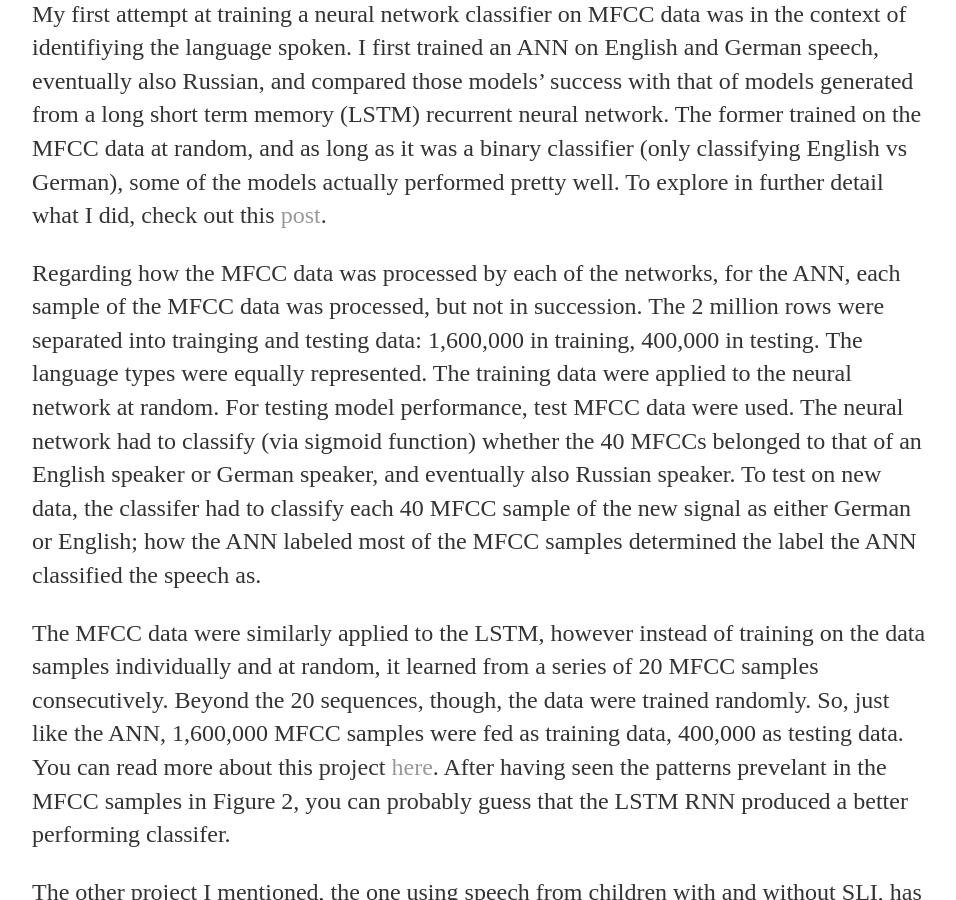
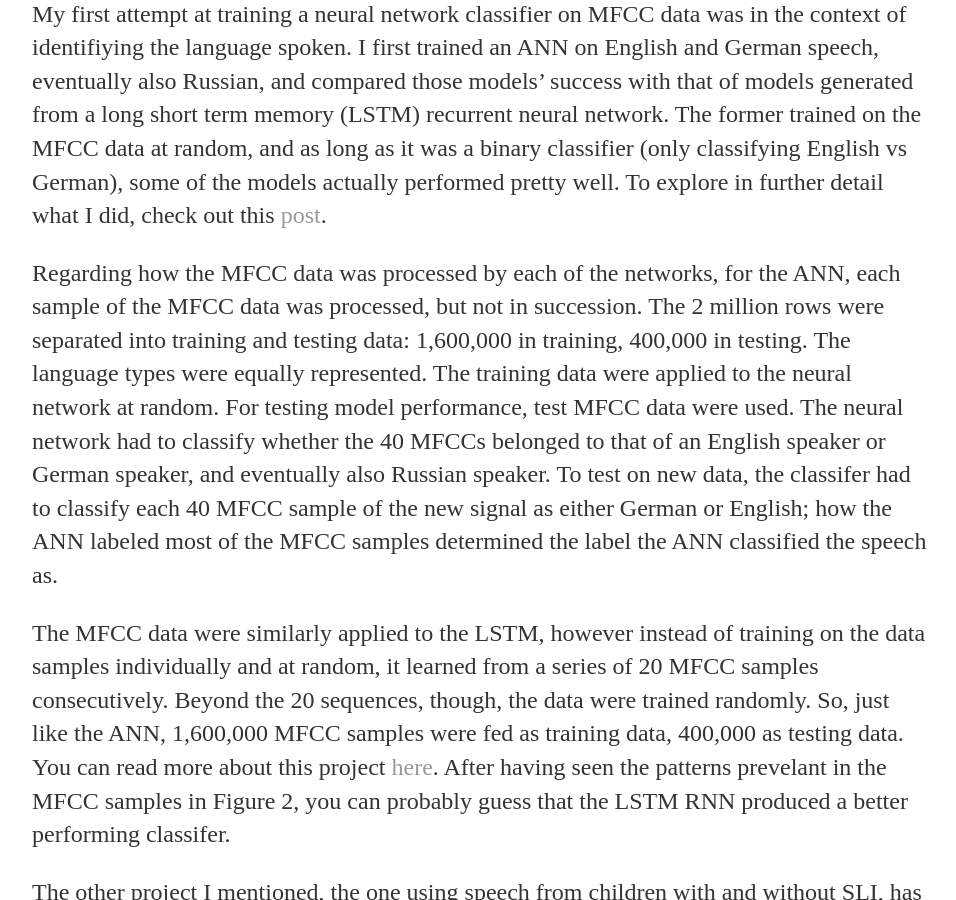
Before and after one commit to a-n-rose/a-n-rose.github.io, a Jekyll site: the page built from _posts/2018-09-09-MFCC-extraction-prep-speech-4-deep-learning.md, in a window 1280 px wide and 900 px high, scrolled down 7411 px. Shown: the whole window, without its empty margins (160-1116 px from the left). Built offline with Jekyll 4.4.1, drawn with Linux system fonts in a browser that asks for light colours.

Commit message:
typo fix

```diff
--- a/_posts/2018-09-09-MFCC-extraction-prep-speech-4-deep-learning.md
+++ b/_posts/2018-09-09-MFCC-extraction-prep-speech-4-deep-learning.md
@@ -130,7 +130,7 @@ Note: since the classifer was trained on the sounds present in the speech, not o
 
 My first attempt at training a neural network classifier on MFCC data was in the context of identifiying the language spoken. I first trained an ANN on English and German speech, eventually also Russian, and compared those models' success with that of models generated from a long short term memory (LSTM) recurrent neural network. The former trained on the MFCC data at random, and as long as it was a binary classifier (only classifying English vs German), some of the models actually performed pretty well. To explore in further detail what I did, check out this <a href="/2018/08/22/language-classifier.html">post</a>.
 
-Regarding how the MFCC data was processed by each of the networks, for the ANN, each sample of the MFCC data was processed, but not in succession. The 2 million rows were separated into trainging and testing data: 1,600,000 in training, 400,000 in testing. The language types were equally represented. The training data were applied to the neural network at random. For testing model performance, test MFCC data were used. The neural network had to classify (via sigmoid function) whether the 40 MFCCs belonged to that of an English speaker or German speaker, and eventually also Russian speaker. To test on new data, the classifer had to classify each 40 MFCC sample of the new signal as either German or English; how the ANN labeled most of the MFCC samples determined the label the ANN classified the speech as.
+Regarding how the MFCC data was processed by each of the networks, for the ANN, each sample of the MFCC data was processed, but not in succession. The 2 million rows were separated into training and testing data: 1,600,000 in training, 400,000 in testing. The language types were equally represented. The training data were applied to the neural network at random. For testing model performance, test MFCC data were used. The neural network had to classify whether the 40 MFCCs belonged to that of an English speaker or German speaker, and eventually also Russian speaker. To test on new data, the classifer had to classify each 40 MFCC sample of the new signal as either German or English; how the ANN labeled most of the MFCC samples determined the label the ANN classified the speech as.
 
 The MFCC data were similarly applied to the LSTM, however instead of training on the data samples individually and at random, it learned from a series of 20 MFCC samples consecutively. Beyond the 20 sequences, though, the data were trained randomly. So, just like the ANN, 1,600,000 MFCC samples were fed as training data, 400,000 as testing data. You can read more about this project <a href="/2018/09/07/language-classifier-LSTM.html">here</a>. After having seen the patterns prevelant in the MFCC samples in Figure 2, you can probably guess that the LSTM RNN produced a better performing classifer.
 
```
